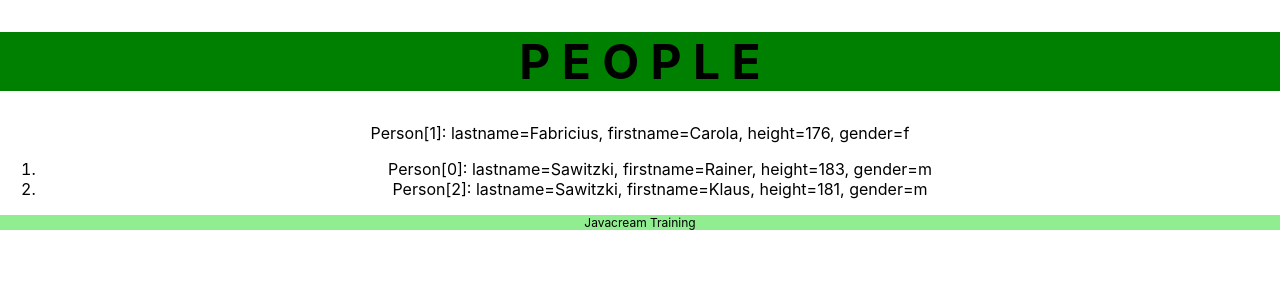
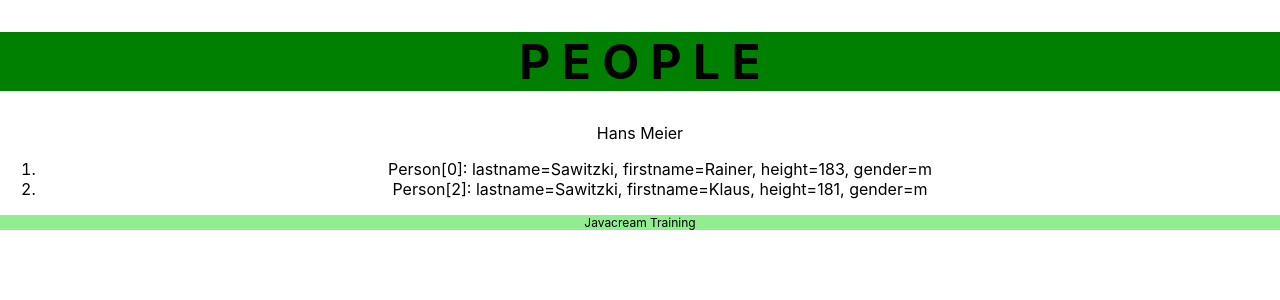
Before and after one commit to Javacream/org.javacream.training.react, a React (Create React App) app in the folder training/: page / in a window 1280 px wide. Shown: the top 300 px of the page. Built offline with nearby package versions, Linux system fonts and the light colour scheme.

Commit message:
add properties to PersonComponent

```diff
--- a/training/src/App.js
+++ b/training/src/App.js
@@ -1,6 +1,7 @@
 import React from 'react';
 import logo from './logo.svg';
 import './App.css';
+import {userProfile} from './people/testdata/PeopleData'
 //import ContentComponent from './content/component/ContentComponent'
 import PeopleHeaderComponent from './main/component/PeopleHeaderComponent'
 import PeopleFooterComponent from './main/component/PeopleFooterComponent'
@@ -10,7 +11,7 @@ function App() {
   return (
     <div className="App">
     <PeopleHeaderComponent />
-    <PersonComponent />
+    <PersonComponent person={userProfile}/>
     <PeopleComponent />
     <PeopleFooterComponent />
     </div>
--- a/training/src/people/component/PersonComponent.js
+++ b/training/src/people/component/PersonComponent.js
@@ -1,10 +1,16 @@
 import React from 'react';
 import {peopleData} from '../testdata/PeopleData'
-function PersonComponent() {
-    const p1 = peopleData.allPeople()[1]
-    return (
-        <p>{p1.info()}</p>
-    );
+let PersonComponent = (props) => {
+    if (props.detail){
+        return (
+            <p>Firstname: {props.person.firstname}, Lastname:  {props.person.lastname}, Gender: {props.person.gender}, Height: {props.person.height}</p>
+        );
+    }
+    else{
+        return (
+            <p>{props.person.firstname} {props.person.lastname}</p>
+        );
+    }
 }
 
 export default PersonComponent
--- a/training/src/people/testdata/PeopleData.js
+++ b/training/src/people/testdata/PeopleData.js
@@ -1,7 +1,8 @@
 import {People} from '../model/People'
+import { Person } from '../model/Person';
 let peopleData = new People()
 peopleData.add("Sawitzki", "Rainer", 183, 'm')
 peopleData.add("Fabricius", "Carola", 176, 'f')
 peopleData.add("Sawitzki", "Klaus", 181, 'm')
-
-export {peopleData}
+let userProfile = new Person(42, "Meier", "Hans", 177, 'm')
+export {peopleData, userProfile}
```
